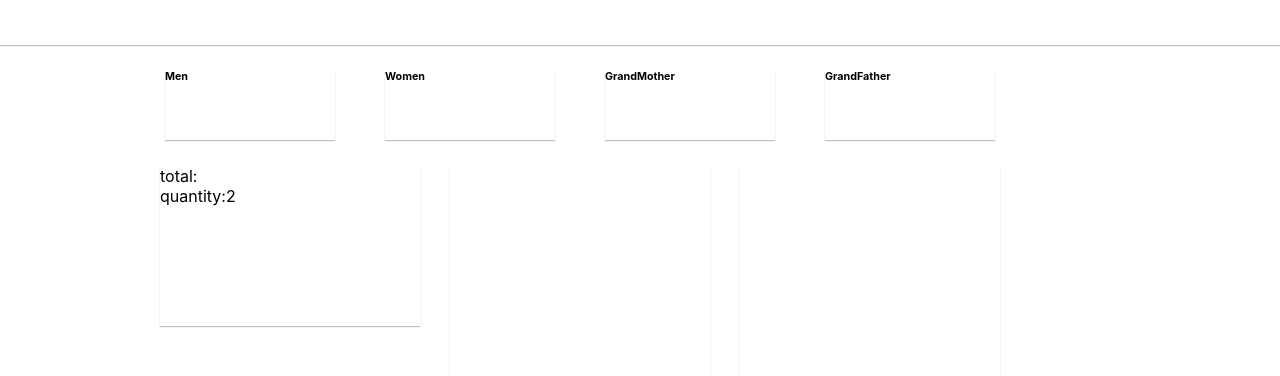
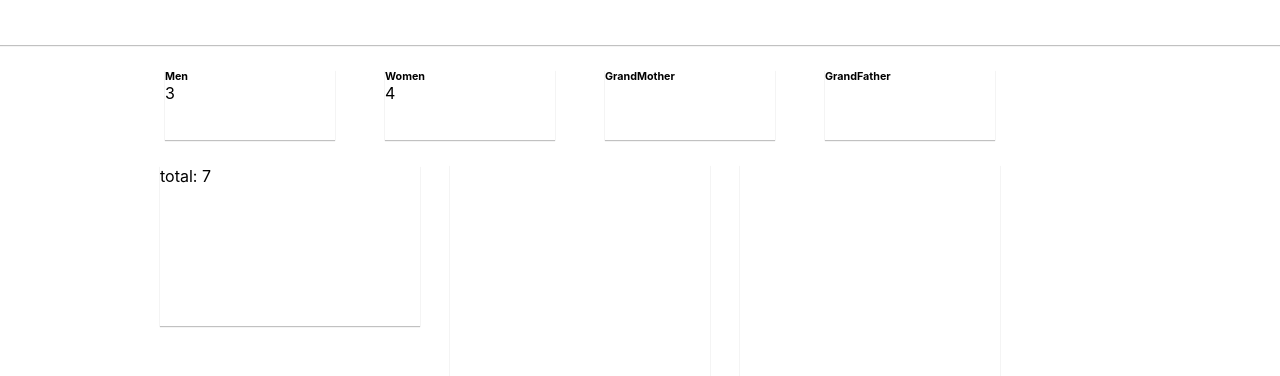
Before and after one commit to itacademy-hw/birtuganchik, a React (Create React App) app: page / in a window 1280 px wide. Shown: the part 135-511 px from the top of the page. Built offline with nearby package versions, Linux system fonts and the light colour scheme.

Commit message:
total man + woman

```diff
--- a/src/pages/dashboard/DashBoard.js
+++ b/src/pages/dashboard/DashBoard.js
@@ -1,10 +1,7 @@
 import React, { Component } from "react";
 import styled from 'styled-components';
 
-
-
 let Cart = styled.div`
-
 
 .container{
     width:100%;
@@ -96,36 +93,32 @@ h6{
     height: 370px;
     box-shadow: 0 1px 1px 0 rgba(0,0,0,0.14), 0 1px 1px 0 rgba(0,0,0,0.12), 0 1px 1px -3px rgba(0,0,0,0.2);
 }
-
-
 `;
-
-
-
-
 
 class DashBoard extends Component {
     state = {
         myFamily:
             [
-            {name:'', sex:'man', sity:'osh', },
-            {name:'', sex:'woman', sity:'bishkek', }
+                { sex: 'man', city: 'osh', age: 18, name: 'Daniil', surname: 'Kurishov' },
+                { sex: 'man', city: 'bishkek', age: 27, name: 'Jaynagul', surname: 'Kudaybergenova' },
+                { sex: 'man', city: 'bishkek', age: 22, name: 'Jaynagul', surname: 'Kudaybergenova' },
+                { sex: 'woman', city: 'bishkek', age: 29, name: 'Jaynagul', surname: 'Kudaybergenova' },
+                { sex: 'woman', city: 'bishkek', age: 12, name: 'Jaynagul', surname: 'Kudaybergenova' },
+                { sex: 'woman', city: 'bishkek', age: 7, name: 'Jaynagul', surname: 'Kudaybergenova' },
+                { sex: 'woman', city: 'bishkek', age: 7, name: 'Jaynagul', surname: 'Kudaybergenova' },
             ]
     };
 
-
-
-
-
-
-
     render() {
         let { myFamily } = this.state;
+        let totalMan = myFamily.filter(pers => pers.sex === 'man').length;
+        let totalWoman = myFamily.filter(pers => pers.sex === 'woman').length;
 
         let time = new Date().getTime();
         let day = new Date(time).getDay().toString();
         let date = new Date(time).getDate().toString();
         let year = new Date(time).getFullYear().toString();
+
         return (
 
             <Cart>
@@ -135,14 +128,24 @@ class DashBoard extends Component {
                 </div>
 
                 <div className="row">
-              <div className="news"><h6>Men</h6></div>
-              <div className="news"><h6>Women</h6><div className="female"></div></div>
-              <div className="news"><h6>GrandMother</h6></div>
-              <div className="news"><h6>GrandFather</h6></div>
+                    <div className="news">
+                        <h6>Men</h6>
+                        <div className="man">{totalMan}</div>
+                    </div>
+                    <div className="news">
+                        <h6>Women</h6>
+                        <div className="female">{totalWoman}</div>
+                    </div>
+                    <div className="news">
+                        <h6>GrandMother</h6>
+                    </div>
+                    <div className="news">
+                        <h6>GrandFather</h6>
+                    </div>
                 </div>
 
                 <div className="container2">
-                <div className="total">total:<div>quantity:{myFamily.length}</div></div>
+                    <div className="total">total: {myFamily.length}</div>
                     <div className="age">age </div>
                 </div>
 
@@ -151,11 +154,7 @@ class DashBoard extends Component {
                     <div className="birthdays"></div>
                 </div>
 
-
-
             </Cart>
-
-
         );
     }
 }
```
Lines whose indentation alone changed are shown as unchanged.
